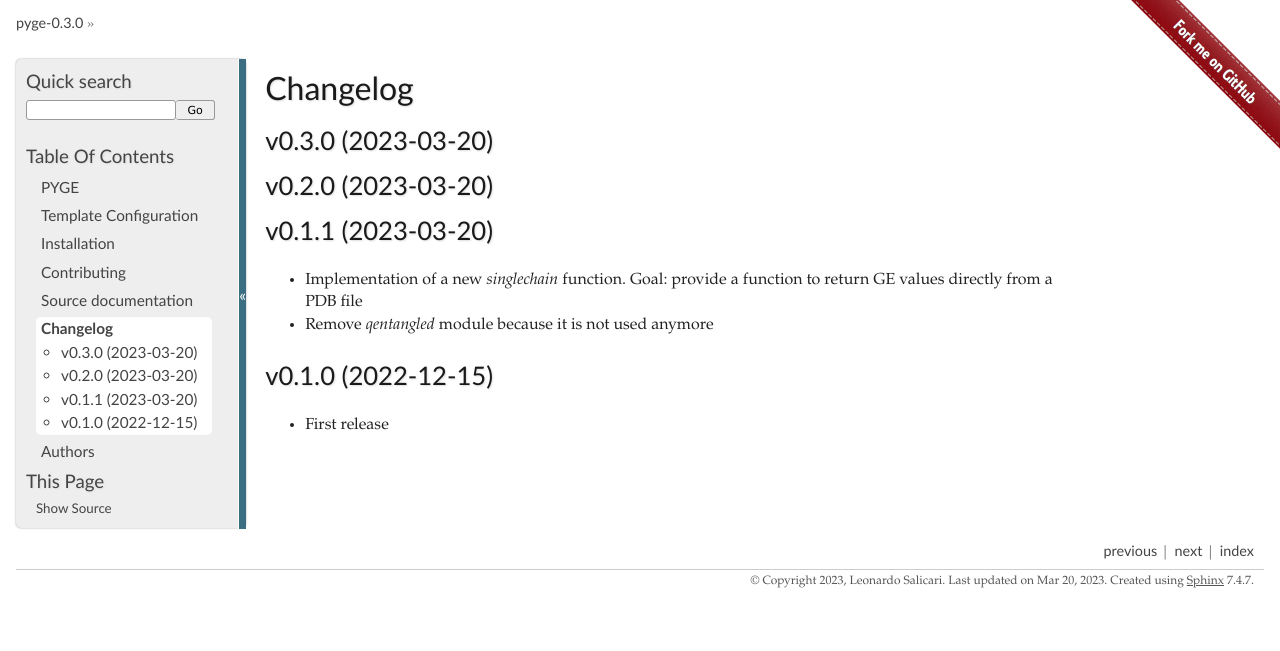
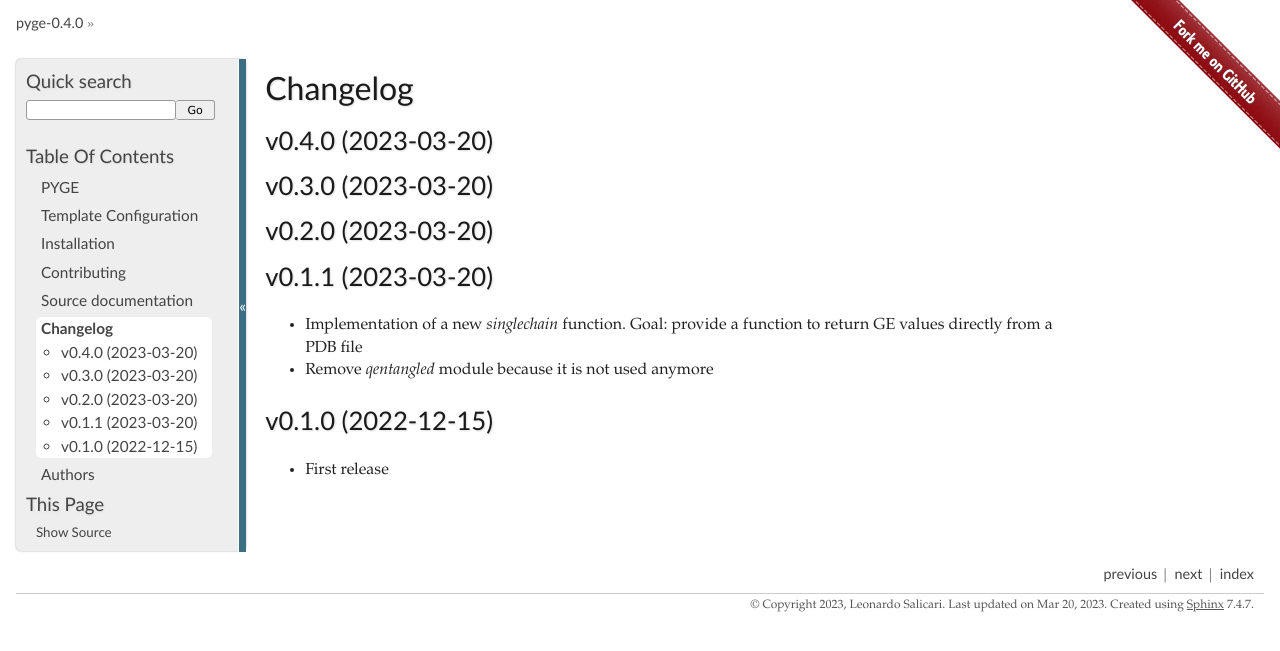
Before and after one commit to gentangle/pyge, a Sphinx documentation site: the page built from docs/changelog.rst, in a window 1280 px wide. Shown: the top 651 px of the page. Built offline with Sphinx 7.4.7, drawn with Linux system fonts in a browser that asks for light colours; pages that are not in the unit, such as notebooks, are missing from menus.

Commit message:
[SKIP] version bump 0.3.0 -> 0.4.0
[FEATURE] remove pypi upload through twine

```diff
--- a/CHANGELOG.rst
+++ b/CHANGELOG.rst
@@ -1,6 +1,9 @@
 
 Changelog
 =========
+
+v0.4.0 (2023-03-20)
+------------------------------------------------------------
 
 v0.3.0 (2023-03-20)
 ------------------------------------------------------------
--- a/README.rst
+++ b/README.rst
@@ -123,7 +123,7 @@
 Version
 -------
 
-v0.3.0
+v0.4.0
 
 .. .. _GitHub Actions: https://github.com/features/actions
 .. .. _PyPI: https://pypi.org
--- a/docs/conf.py
+++ b/docs/conf.py
@@ -48,7 +48,7 @@
 year = '2023'
 author = 'Leonardo Salicari'
 copyright = '{0}, {1}'.format(year, author)
-version = release = '0.3.0'
+version = release = '0.4.0'
 
 pygments_style = 'trac'
 templates_path = ['.']
--- a/pyge/__init__.py
+++ b/pyge/__init__.py
@@ -1 +1 @@
-__version__ = '0.3.0'
+__version__ = '0.4.0'
--- a/setup.py
+++ b/setup.py
@@ -26,7 +26,7 @@
 
 setup(
     name="pyge",
-    version='0.3.0',
+    version='0.4.0',
     description="Python library to compute the Gaussian Entanglement",
     long_description=long_description,
     long_description_content_type="text/x-rst",
```
Also changed, not shown: .bumpversion.cfg.
